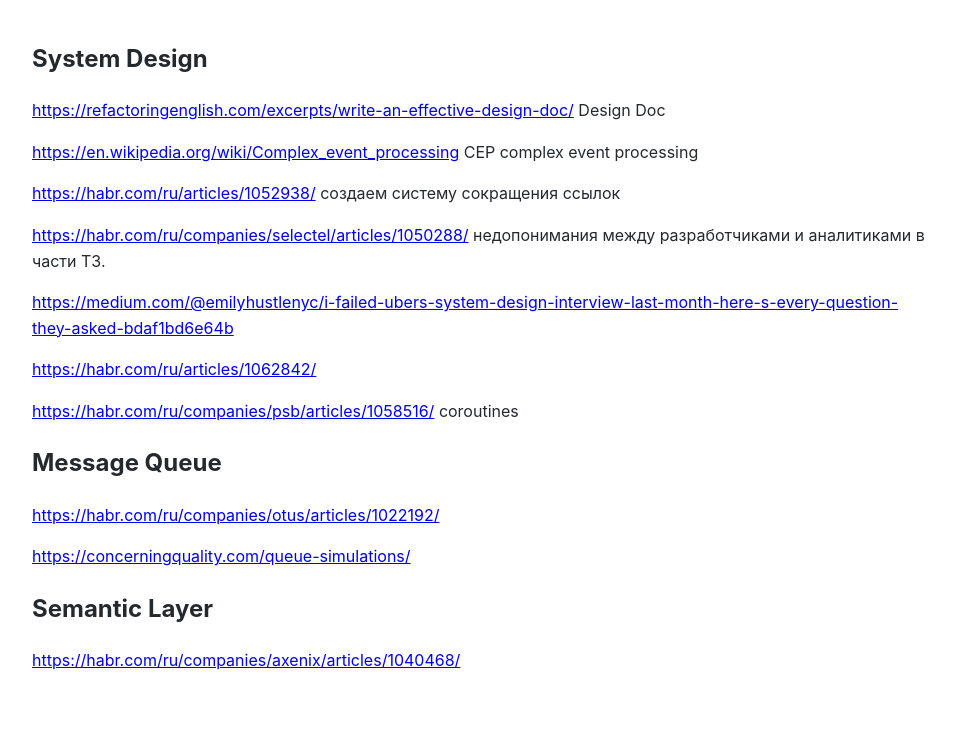
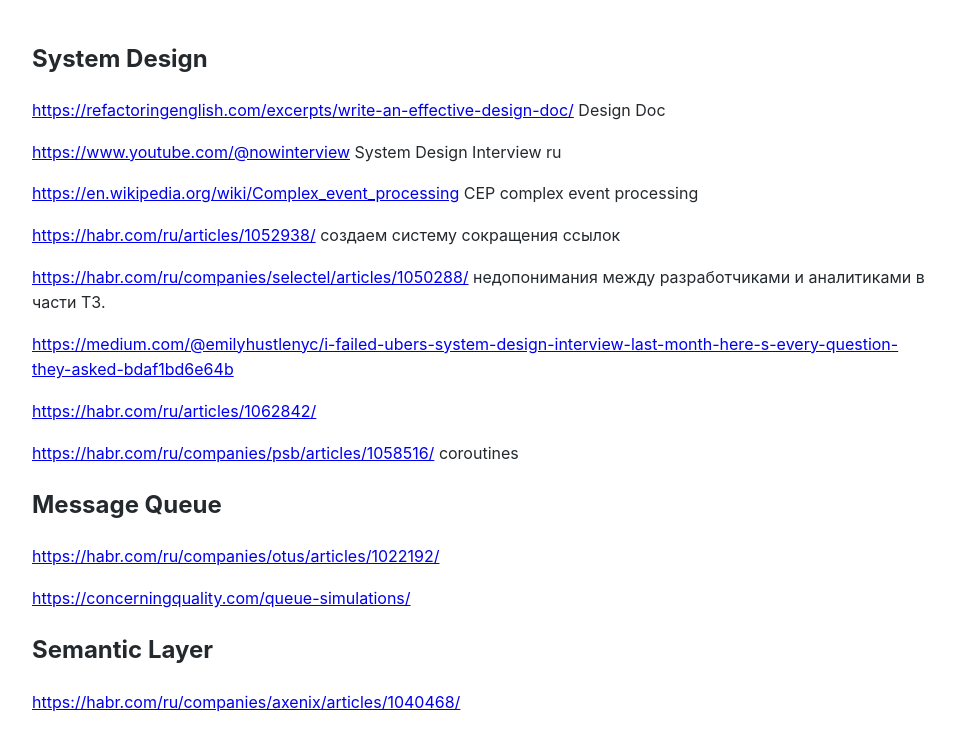
Before and after one commit to Michael-Lubinsky/michael-lubinsky.github.com, a Jekyll site: the page built from system_design/system_design.md, in a window 1280 px wide. Shown: the top 751 px of the page, without its empty margins (158-1113 px from the left). Built offline with Jekyll 4.4.1, drawn with Linux system fonts in a browser that asks for light colours; our own code applies the rules of GitHub Pages for plain Markdown files.

Commit message:
Update system_design.md

```diff
--- a/system_design/system_design.md
+++ b/system_design/system_design.md
@@ -1,6 +1,8 @@
 ## System Design
 
 <https://refactoringenglish.com/excerpts/write-an-effective-design-doc/> Design Doc
+
+<https://www.youtube.com/@nowinterview> System Design Interview ru
 
 <https://en.wikipedia.org/wiki/Complex_event_processing> CEP complex event processing
 
```
